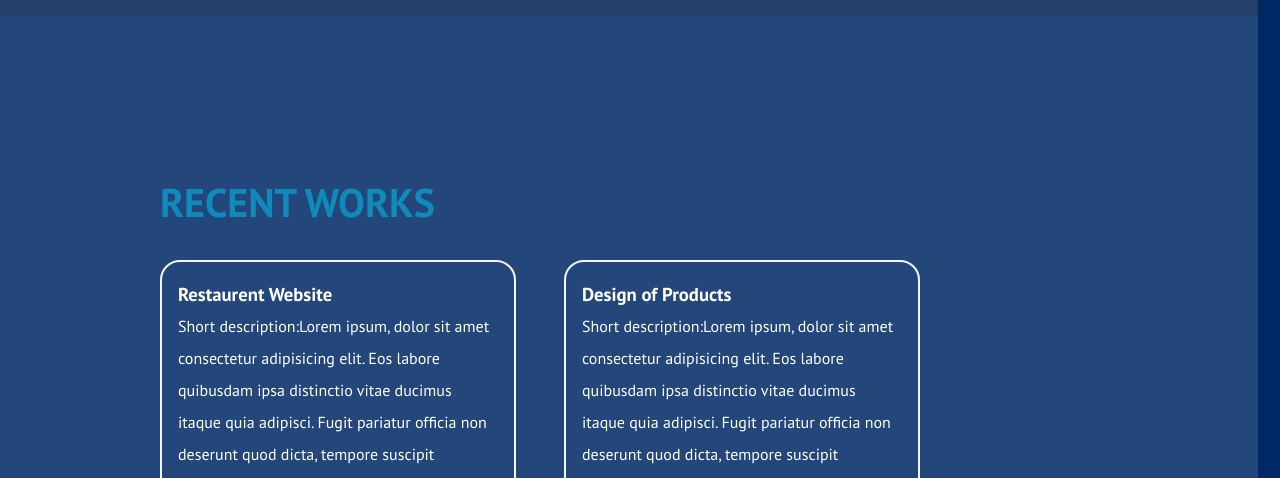
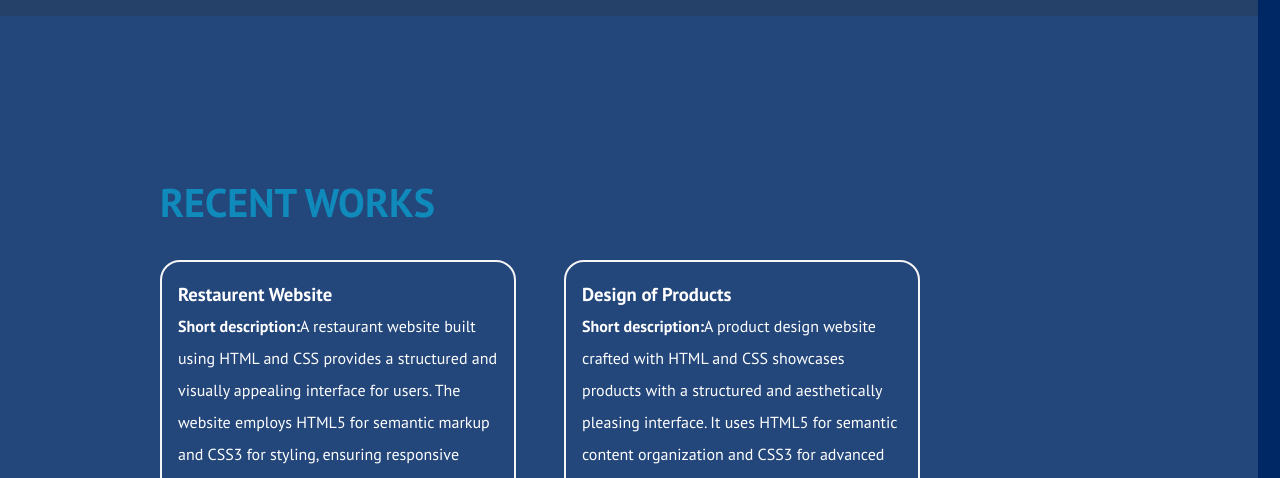
Before and after one commit to marvelouskiranmai/Portfolio-resume, a plain HTML site: page index.htm in a window 1280 px wide. Shown: the part 2304-2782 px from the top of the page. Drawn offline with nearby package versions, Linux system fonts and the light colour scheme.

Commit message:
added content

```diff
--- a/index.htm
+++ b/index.htm
@@ -36,7 +36,7 @@
               <div class="ani">
                  <h2>And I'm a &nbsp;</h2><div class="anima"><h2>Frontend&nbsp;Developer</h2></div>
               </div>
-              <p>Lorem ipsum dolor sit amet  consectetur adipisicing elit. Similique error nam nisi labore quod? Quam ipsa dicta harum, deleniti libero sed neque, modi quaerat porro quis ipsum tempore molestiae culpa!Lorem</p>
+              <p>Aspiring web developer with a strong foundation in HTML, CSS, and JavaScript, complemented by hands-on experience with React and Node.js. Currently pursuing a degree in  ECE at IIIT Sricity, with coursework focused on web technologies and software development.</p>
               <div class="icons">
                 <div class="linkedin"><a href=www.linkedin.com/in/kiranmai-akula-98971925a><i class="fa-brands fa-linkedin-in"></i></a></div>
                 <div class="hide">
@@ -61,9 +61,9 @@
             <div class="info">
             <h1 style="color:rgb(15, 138, 186); margin-bottom: 1rem;">About me</h1>
             <h2 style="margin-bottom: 1rem;">Frontend Developer</h2>
-            <p>Lorem ipsum dolor sit amet consectetur, adipisicing elit. Harum consequatur iste sequi veniam architecto minus mollitia accusantium aut repudiandae soluta fuga numquam atque fugit dicta, nihil quia minima laudantium odio.
-            similique ea modi neque consectetur aspernatur nisi quod doloribus itaque tenetur esse! Omnis.</p>
-            <button class="readmore" style="margin-top: 1rem;">Read more</button>
+            <p>Aspiring web developer with a strong foundation in HTML, CSS, and JavaScript, complemented by hands-on experience with React and Node.js. Currently pursuing a degree in ECE at IIIT Sricity, with coursework focused on web technologies and software development. Developed multiple personal projects, including a responsive portfolio website and a Firebase-backed web application for soil and crop management. Eager to apply my skills in a real-world environment and continuously improve through new challenges and learning opportunities.
+            </p>
+            <!-- <button class="readmore" style="margin-top: 1rem;">Read more</button> -->
             </div>
         </div>
         <div class="experience">
@@ -111,22 +111,22 @@
         <div class="cards">
             <div class="card1">
                 <a href="https://www.geeksforgeeks.org/design-restaurant-management-system-system-design/"><h3>Restaurent Website</h3></a>
-                <p>Short description:Lorem ipsum, dolor sit amet consectetur adipisicing elit. Eos labore quibusdam ipsa distinctio vitae ducimus itaque quia adipisci. Fugit pariatur officia non deserunt quod dicta, tempore suscipit laboriosam sunt voluptas?</p>
+                <p><b>Short description:</b>A restaurant website built using HTML and CSS provides a structured and visually appealing interface for users. The website employs HTML5 for semantic markup and CSS3 for styling, ensuring responsive design.</p>
                 <img src="managing-a-restaurant.jpg">
             </div>
             <div class="card2">
                 <a href="https://www.geeksforgeeks.org/design-restaurant-management-system-system-design/"><h3>Design of Products</h3></a>
-                <p>Short description:Lorem ipsum, dolor sit amet consectetur adipisicing elit. Eos labore quibusdam ipsa distinctio vitae ducimus itaque quia adipisci. Fugit pariatur officia non deserunt quod dicta, tempore suscipit laboriosam sunt voluptas?</p>
+                <p><b>Short description:</b>A product design website crafted with HTML and CSS showcases products with a structured and aesthetically pleasing interface. It uses HTML5 for semantic content organization and CSS3 for advanced styling.</p>
                 <img src="OIP.jpeg">
             </div>
             <div class="card3">
                 <a href="https://www.geeksforgeeks.org/design-restaurant-management-system-system-design/"><h3>Barber Shop Website SEO</h3></a>
-                <p>Short description:Lorem ipsum, dolor sit amet consectetur adipisicing elit. Eos labore quibusdam ipsa distinctio vitae ducimus itaque quia adipisci. Fugit pariatur officia non deserunt quod dicta, tempore suscipit laboriosam sunt voluptas?</p>
+                <p><b>Short description:</b> A barber shop website designed with HTML and CSS can be optimized for search engines (SEO) to attract more visitors and improve online visibility.&nbsp;&nbsp;<br><br></p>
                 <img src="download.jpeg">
             </div>
             <div class="card4">
                 <a href="https://www.geeksforgeeks.org/design-restaurant-management-system-system-design/"><h3>Crop Management Website</h3></a>
-                <p>Short description:Lorem ipsum, dolor sit amet consectetur adipisicing elit. Eos labore quibusdam ipsa distinctio vitae ducimus itaque quia adipisci. Fugit pariatur officia non deserunt quod dicta, tempore suscipit laboriosam sunt voluptas?</p>
+                <p><b>Short description:</b>A crop management website designed with HTML and CSS can be optimized for search engines (SEO) to enhance visibility and attract a targeted audience.<br><br></p>
                 <img src="crop.jpeg">
             </div>
         </div>
@@ -147,13 +147,13 @@
                         <img src="programming.png">
                         <h2>Web Development</h2>
                         <br>
-                        <p>Short description:Lorem ipsum, dolor sit amet consectetur adipisicing elit. Eos labore quibusdam ipsa distinctio vitae ducimus itaque quia adipisci. Fugit pariatur officia non deserunt quod dicta, tempore suscipit laboriosam sunt voluptas?</p>
+                        <p><b>Short description:</b>Web development involves building and maintaining websites and web applications, encompassing both frontend (HTML, CSS, JavaScript) and backend (server-side programming, databases) technologies. It ensures websites are functional, user-friendly, and visually appealing.</p>
                     </td>
                     <td>
                         <img src="design.png">
                         <h2>Web Design</h2>
                         <br>
-                        <p>Short description:Lorem ipsum, dolor sit amet consectetur adipisicing elit. Eos labore quibusdam ipsa distinctio vitae ducimus itaque quia adipisci. Fugit pariatur officia non deserunt quod dicta, tempore suscipit laboriosam sunt voluptas?</p>
+                        <p><b>Short description:</b> Web design focuses on creating the visual layout and user experience of a website, utilizing tools like Adobe XD, Figma, and Sketch. It combines aesthetics with functionality to ensure an engaging and intuitive user interface.<br><br><br></p>
                     </td>
                 </tr>
                 <tr>
@@ -161,13 +161,13 @@
                         <img src="seo.png">
                         <h2>Seo (Webpages)</h2>
                         <br>
-                        <p>Short description:Lorem ipsum, dolor sit amet consectetur adipisicing elit. Eos labore quibusdam ipsa distinctio vitae ducimus itaque quia adipisci. Fugit pariatur officia non deserunt quod dicta, tempore suscipit laboriosam sunt voluptas?</p>
+                        <p><b>Short description:</b>SEO stands for "search engine optimization," which is the process of improving your website to increase its visibility in search engines like Google, Microsoft Bing, and others. The goal of SEO is to help attract website visitors who will become customers, clients, or a loyal audience.</p>
                     </td>
                     <td>
                         <img src="responsive.png">
                         <h2>Responsive Web Design</h2>
                         <br>
-                        <p>Short description:Lorem ipsum, dolor sit amet consectetur adipisicing elit. Eos labore quibusdam ipsa distinctio vitae ducimus itaque quia adipisci. Fugit pariatur officia non deserunt quod dicta, tempore suscipit laboriosam sunt voluptas?</p>
+                        <p><b>Short description:</b>Responsive web design is a design approach that ensures your website adapts and provides a seamless viewing experience on various devices, from desktop computers to mobile phones, by automatically adjusting its layout, images, and functionalities. </p>
                     </td>
                 </tr>
             </table>
```
